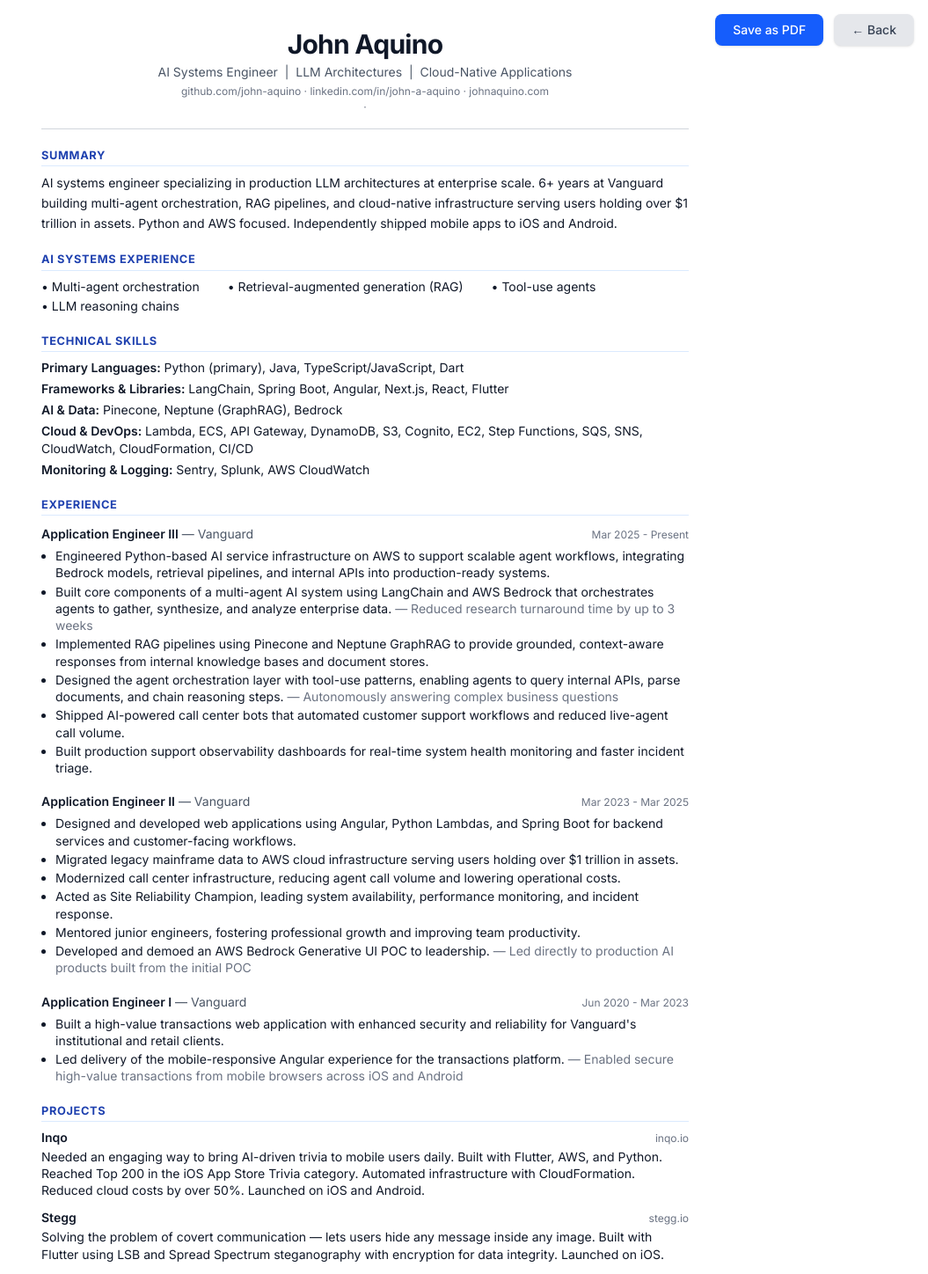
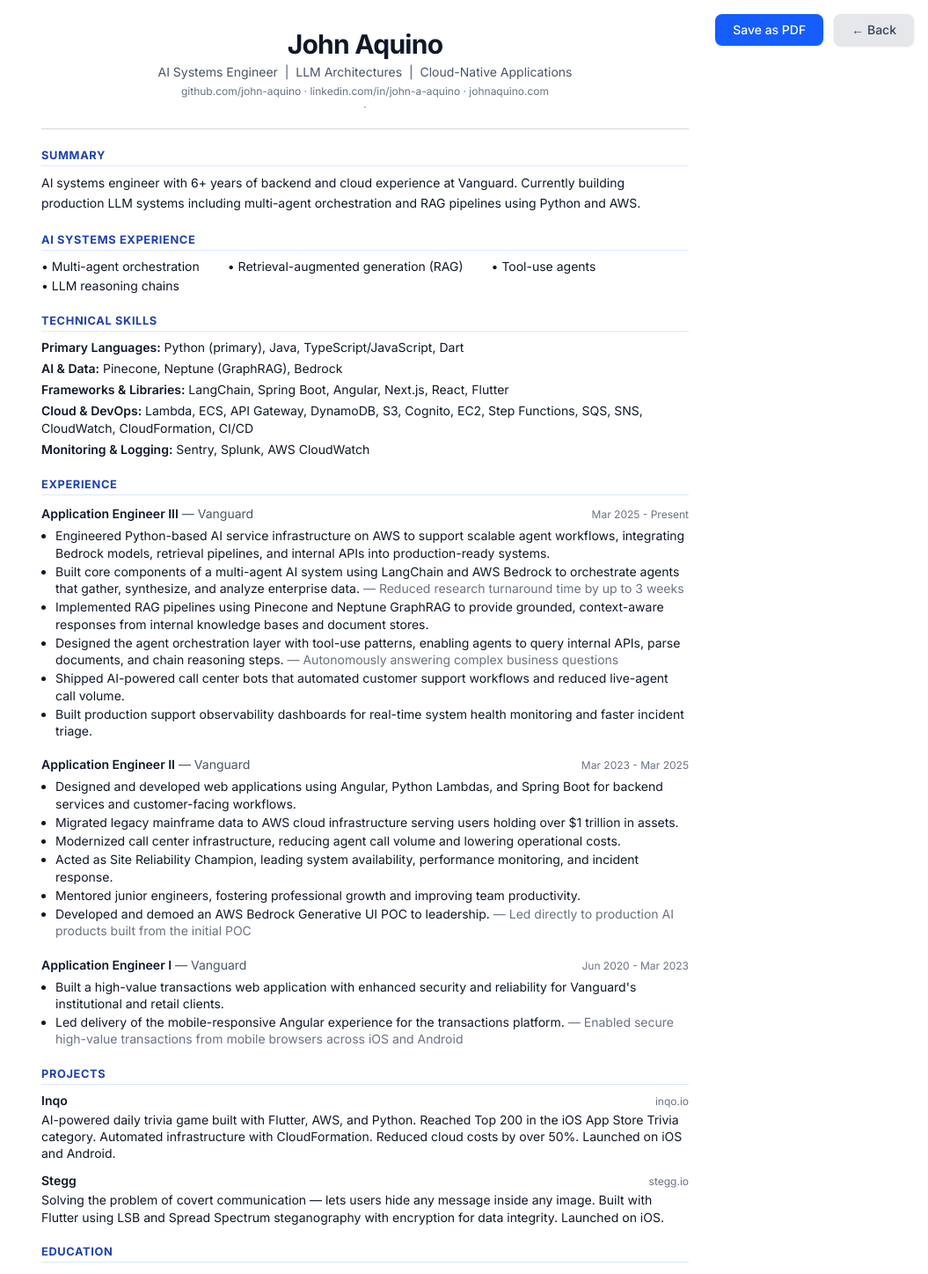
Before and after one commit to john-aquino/john-aquino-portfolio-app, a Next.js app: page /resume in a window 1280 px wide. Shown: the top 1448 px of the page at 88% size, without its empty margins (225-1280 px from the left). Built offline with nearby package versions, Linux system fonts and the light colour scheme.

Commit message:
feat: update resume summary and project descriptions for clarity and impact

```diff
--- a/src/app/resume/page.tsx
+++ b/src/app/resume/page.tsx
@@ -48,10 +48,9 @@
         <section className="mb-5">
           <h2 className="resume-section-title">Summary</h2>
           <p className="text-sm leading-relaxed">
-            AI systems engineer specializing in production LLM architectures at enterprise scale.
-            6+ years at Vanguard building multi-agent orchestration, RAG pipelines, and cloud-native
-            infrastructure serving users holding over $1 trillion in assets. Python and AWS focused.
-            Independently shipped mobile apps to iOS and Android.
+            AI systems engineer with 6+ years of backend and cloud experience at Vanguard.
+            Currently building production LLM systems including multi-agent orchestration and RAG
+            pipelines using Python and AWS.
           </p>
         </section>
 
@@ -119,8 +118,8 @@
                 <span className="text-xs text-gray-500">inqo.io</span>
               </div>
               <p className="text-sm leading-snug mt-0.5">
-                Needed an engaging way to bring AI-driven trivia to mobile users daily.
-                Built with Flutter, AWS, and Python. Reached Top 200 in the iOS App Store Trivia
+                AI-powered daily trivia game built with Flutter, AWS, and Python.
+                Reached Top 200 in the iOS App Store Trivia
                 category. Automated infrastructure with CloudFormation. Reduced cloud costs by
                 over 50%. Launched on iOS and Android.
               </p>
--- a/src/data/portfolio.tsx
+++ b/src/data/portfolio.tsx
@@ -50,7 +50,7 @@
         impact: null,
       },
       {
-        text: "Built core components of a multi-agent AI system using LangChain and AWS Bedrock that orchestrates agents to gather, synthesize, and analyze enterprise data.",
+        text: "Built core components of a multi-agent AI system using LangChain and AWS Bedrock to orchestrate agents that gather, synthesize, and analyze enterprise data.",
         impact: "Reduced research turnaround time by up to 3 weeks",
       },
       {
@@ -158,12 +158,12 @@
     items: ["Python (primary)", "Java", "TypeScript/JavaScript", "Dart"],
   },
   {
+    category: "AI & Data",
+    items: ["Pinecone", "Neptune (GraphRAG)", "Bedrock"],
+  },
+  {
     category: "Frameworks & Libraries",
     items: ["LangChain", "Spring Boot", "Angular", "Next.js", "React", "Flutter"],
-  },
-  {
-    category: "AI & Data",
-    items: ["Pinecone", "Neptune (GraphRAG)", "Bedrock"],
   },
   {
     category: "Cloud & DevOps",
```
